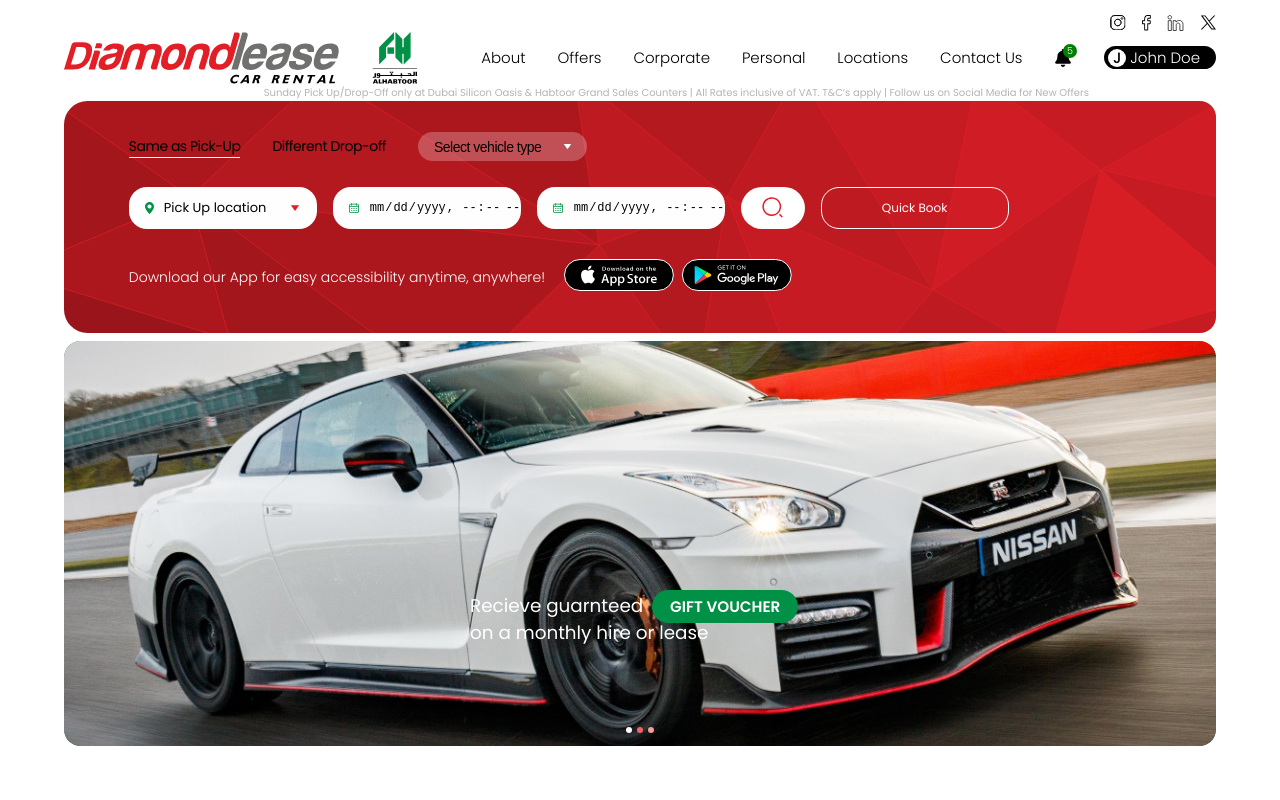
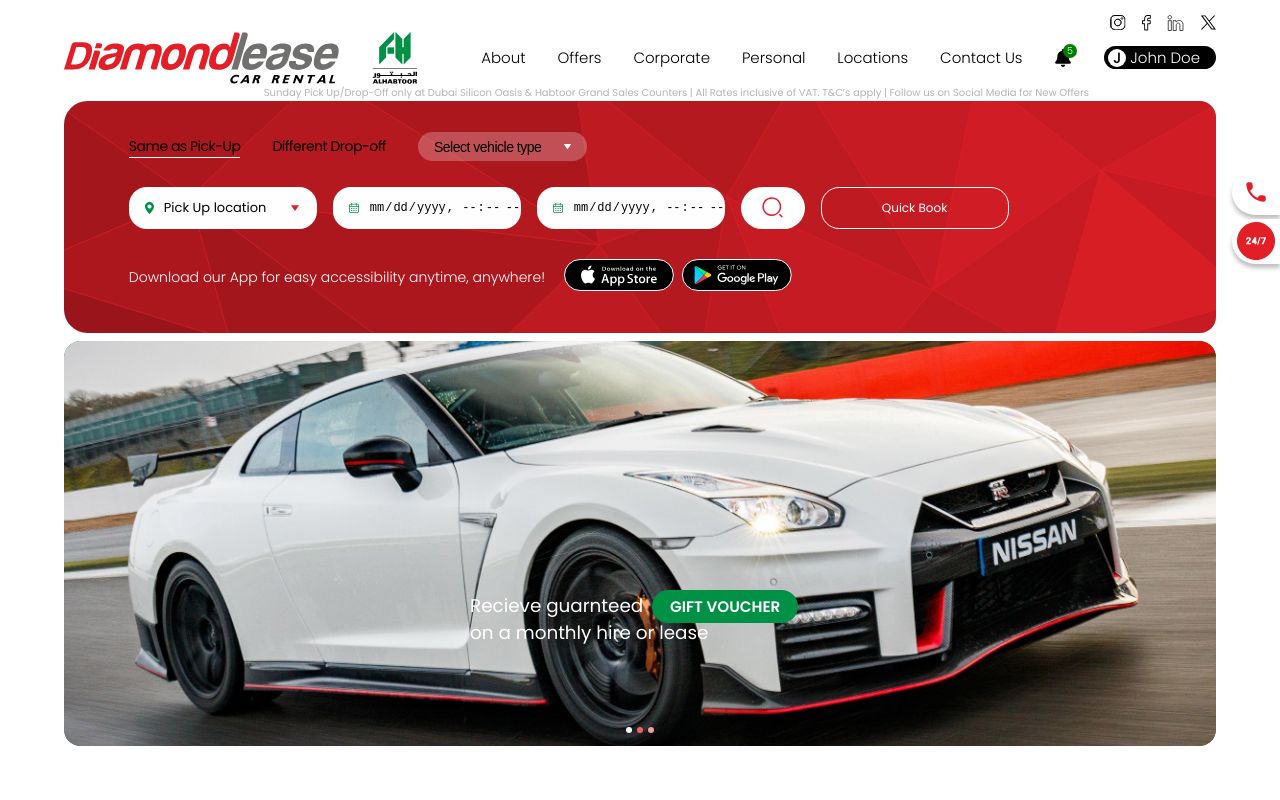
Before and after one commit to iknoul/figmadesign_to_next, a Next.js app: page / in a window 1280 px wide. Shown: the top 800 px of the page. Built offline with nearby package versions, Linux system fonts and the light colour scheme.

Commit message:
title and readme edited

```diff
--- a/src/app/components/BookCar/BookCarMain.tsx
+++ b/src/app/components/BookCar/BookCarMain.tsx
@@ -1,9 +1,15 @@
 'use client'
 import { useState } from 'react'
-import style from './styles/BookCarMain.module.css'
+
 import AppPromotion from './AppPromotion'
 import InputFields from './InputFields'
 import TypeSelector from './TypeSelector'
+
+import Image from 'next/image'
+import chatIcon from '@/../public/icons/chatIcon.svg'
+import callIcon from '@/../public/icons/callIcon.svg'
+import style from './styles/BookCarMain.module.css'
+
 
 const BookCarMain:React.FC = ()=>{
 
@@ -12,6 +18,21 @@ const BookCarMain:React.FC = ()=>{
 
     return(
     <div className={style.bookCarMain}>
+
+        <button className={`${style.chat} ${style.call}`}>
+            <Image
+                src={callIcon}
+                alt='call icon'
+            />
+        </button>
+
+        <button className={`${style.chat} ${style.bot}`}>
+            <Image
+                    src={chatIcon}
+                    alt='chat icon'
+            />
+        </button>
+
         <TypeSelector  differentDropOff = {differentDropOff} setDifferentDropOff = {setDifferentDropOff}/>
         <InputFields differentDropOff={differentDropOff}/>
         <AppPromotion />
--- a/src/app/components/BookCar/styles/BookCarMain.module.css
+++ b/src/app/components/BookCar/styles/BookCarMain.module.css
@@ -13,8 +13,36 @@
     position: relative;
 }
 
+ .bookCarMain .chat{
+    border: none;
+    background-color: white;
+    box-shadow: 0px 4px 4px 0px #00000040;
+    width: 48px;
+    height: 45px;
+    margin-right: -64px;
+    position: absolute;
+    border-radius: 50% 0 0 50%;
+    display: flex;
+    justify-content: start;
+    align-items: center;
+    justify-content: center;
+    right: 0;
+}
+ .bookCarMain .chat:hover{
+    transform: scale(1.07);
+}
+ .bookCarMain .call{
+    margin-top: -49px;
+}
+ .bookCarMain .bot{
+    margin-top: 49px;
+}
+
 @media screen and (max-width:1080px) {
-    .bookCarMain > :not(:last-child) {
+    .bookCarMain > :not(:last-child,  .chat) {
         display: none;
     }
+    .bookCarMain .chat{
+        margin-right: -32px !important;
+    }
 }
--- a/src/app/layout.tsx
+++ b/src/app/layout.tsx
@@ -5,8 +5,8 @@ import "./globals.css";
 const poppins = Poppins({ subsets: ["latin"],weight: ['200','300', '400','500','600'] });
 
 export const metadata: Metadata = {
-  title: "Create Next App",
-  description: "Generated by create next app",
+  title: "Car rental Home",
+  description: "Home page for car rental app",
 };
 
 export default function RootLayout({
--- a/src/app/page.module.css
+++ b/src/app/page.module.css
@@ -7,7 +7,7 @@
   margin-right: 5.33rem;
   margin-left: 5.33rem;
   margin-top: 15px;
-  overflow: hidden;
+  /* overflow: hidden; */
 }
 
 @media screen and (max-width: 1260px) {
```
Also changed, not shown: 1 other file (tests, documents, lock files or other folders).
